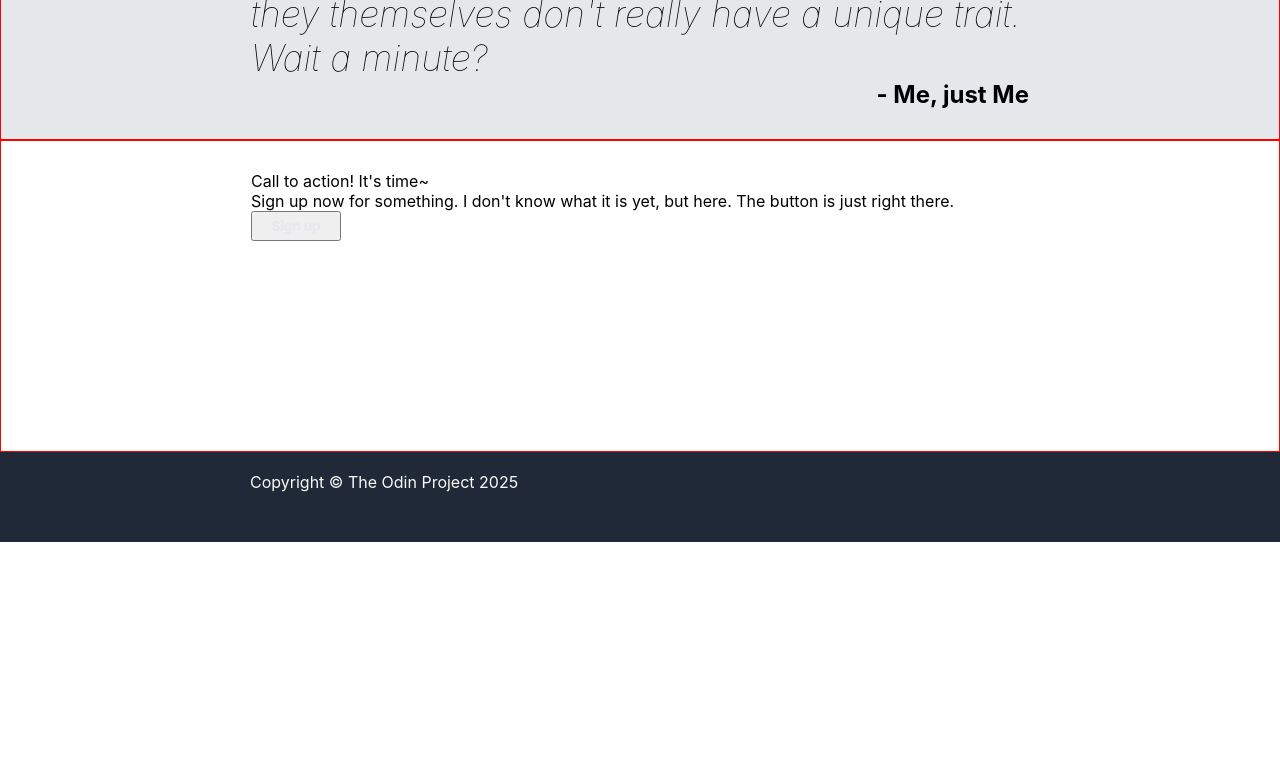
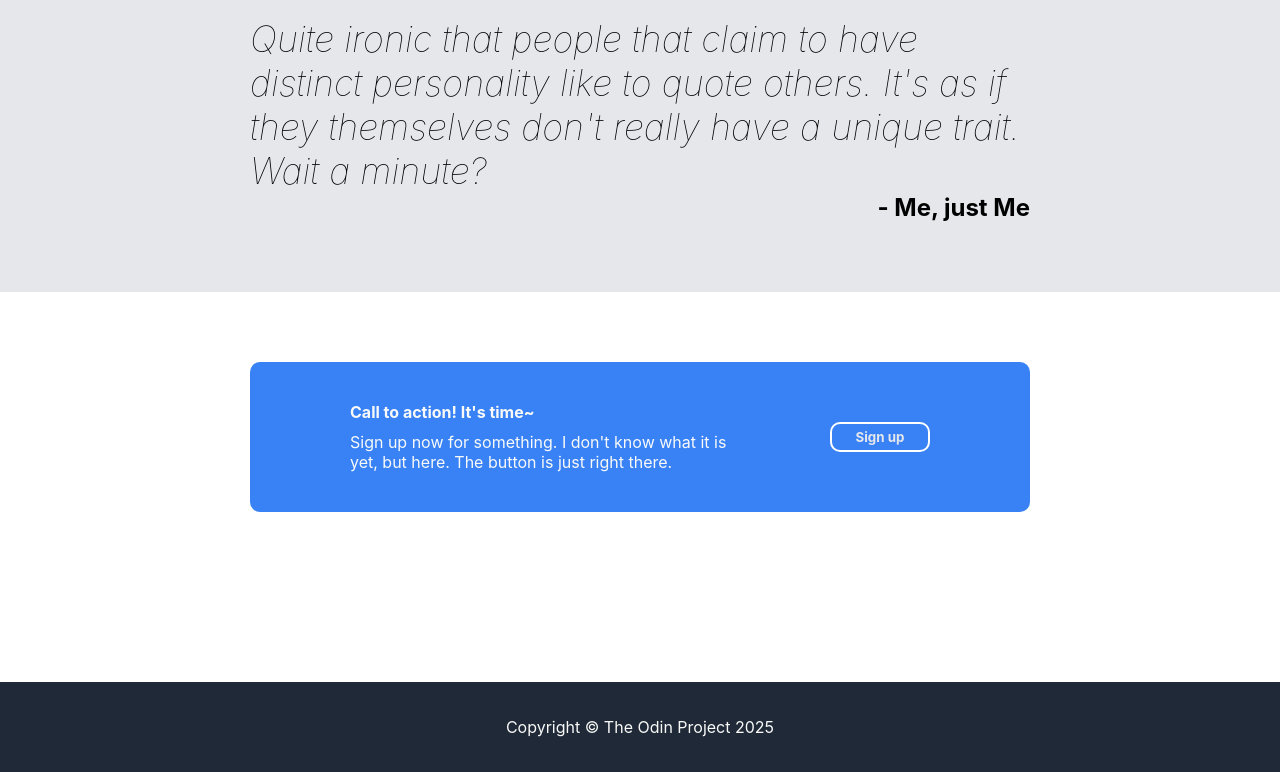
Before and after one commit to snipp8/landing-page-snipp, a plain HTML site: page index.html in a window 1280 px wide. Shown: the part 1467-2239 px from the top of the page. Before the commit the page ends 2009 px from the top, so only its background shows below. Drawn offline with Linux system fonts and the light colour scheme.

Commit message:
Updated for better layout

```diff
--- a/style.css
+++ b/style.css
@@ -9,9 +9,8 @@ body{
 }
 
 .header-content, .content{
-    border: 1px solid red; /*for debugging*/
     min-height: 250px;
-    padding: 30px 250px;
+    padding: 70px 250px;
 }
 
 .header-top, .footer{
@@ -75,15 +74,15 @@ a.nav-link{
 .button{
     color:#E5E7EB;
     font-weight: bold;
-    width: 90px;
+    min-width: 100px;
     height: 30px;
+    border-radius: 10px;
 }
 
 .button.signup{
     align-self: flex-start;
     background-color: #3882F6;
     border: none;
-    border-radius: 10px;
 }
 
 /* --------------------------------- */
@@ -103,8 +102,6 @@ a.nav-link{
     justify-content: center;
     gap: 20px;
     flex-wrap: wrap;
-    border: 1px solid red; /*for debugging*/
-
 }
 
 .card{
@@ -144,3 +141,39 @@ a.nav-link{
     font-weight: bold;
     align-self: flex-end;
 }
+
+.call-card{
+    display: flex;
+    justify-content: space-between;
+    align-items: center;
+    background-color: #3882F6;
+    color:#F9FAF8;
+    padding: 40px 100px;
+    gap: 100px;
+    border-radius: 10px;
+}
+
+.button.call{
+    background-color: #3882F6;
+    border: 2px solid white;
+}
+
+.call-main{
+    font-weight: bold;
+}
+
+.call-text{
+    color: #F9FAF8
+}
+
+.left-call{
+    display: flex;
+    flex-direction: column;
+    gap: 10px;
+}
+
+.footer{
+    display: flex;
+    justify-content: center;
+    align-items: center;
+}
```
